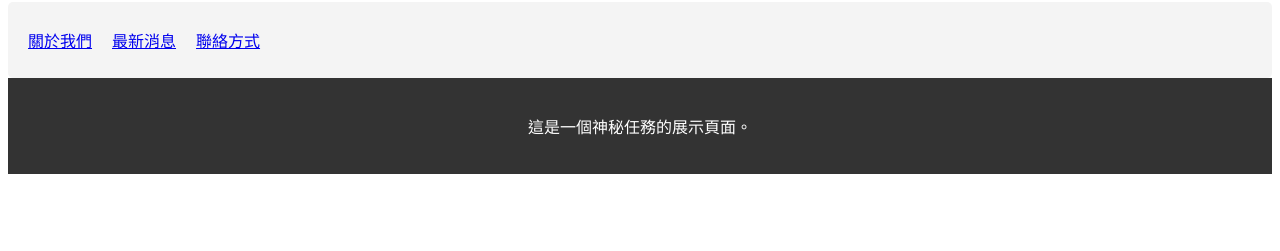
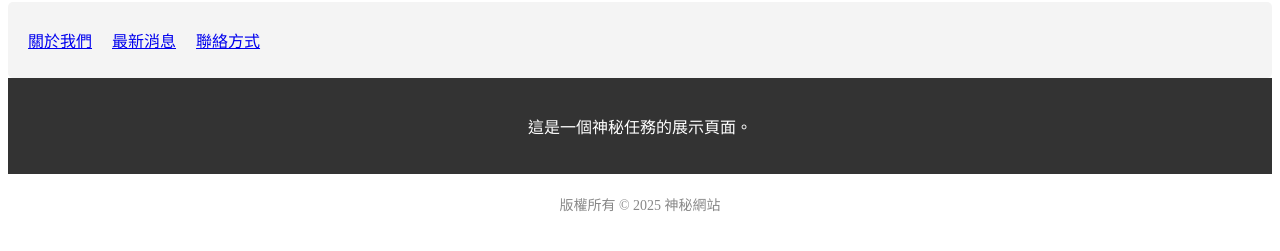
Before and after one commit to chenhsingyu-0212/mystery-website, a plain HTML site: page index.html in a window 1280 px wide. Shown: the part 87-338 px from the top of the page. Drawn offline with Linux system fonts and the light colour scheme.

Commit message:
fix: footer

```diff
--- a/index.html
+++ b/index.html
@@ -23,7 +23,8 @@
   </main>
 
   <footer>
+    <p>版權所有 © 2025 神秘網站</p>
+  </footer>
 
-  </footer>
 </body>
 </html>
```
